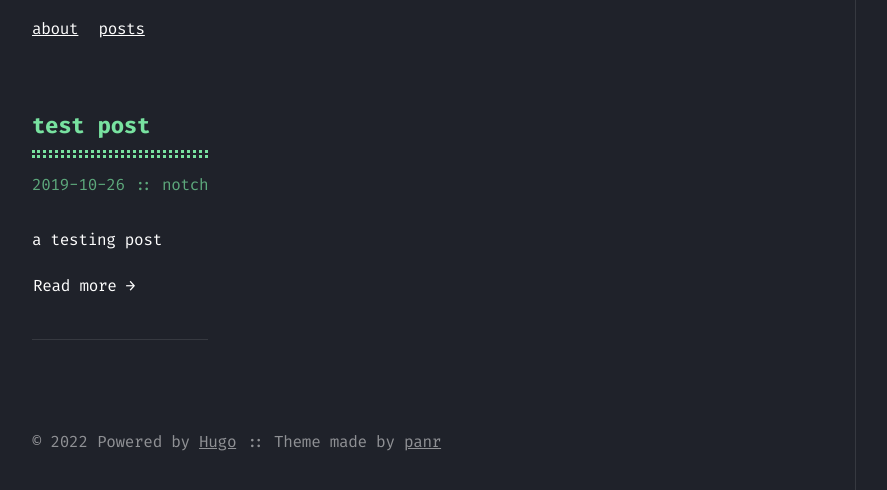
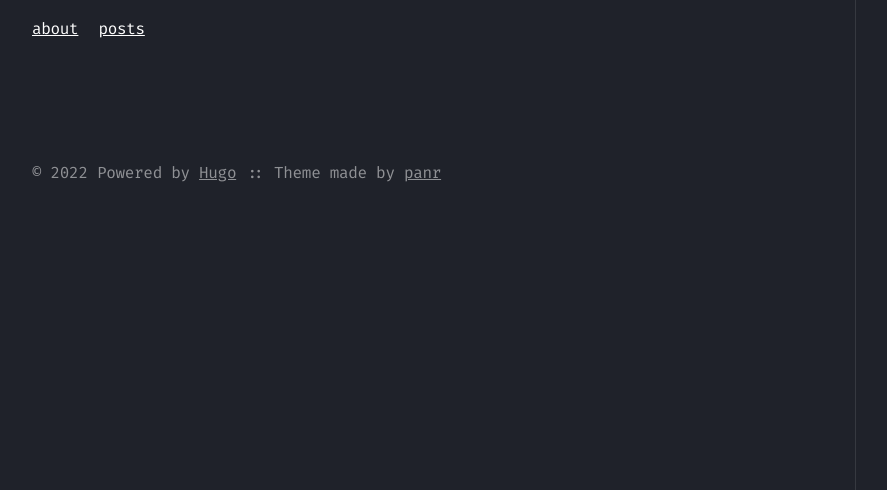
Before and after one commit to manchmod/manchmod.github.io, a plain HTML site: page index.html in a window 1280 px wide. Shown: the part 78-568 px from the top of the page, without its empty margins (8-895 px from the left). Drawn offline with Linux system fonts and the light colour scheme.

Commit message:
rebuilding site Mon Jan 31 08:26:44 EST 2022

```diff
--- a/index.html
+++ b/index.html
@@ -128,35 +128,6 @@
 
 
 
-  <div class="post on-list">
-    <h1 class="post-title">
-      <a href="/posts/test/">test post</a></h1>
-    <div class="post-meta">
-      <span class="post-date">
-        2019-10-26
-      </span>
-      <span class="post-author">::
-        notch</span>
-    </div>
-
-
-
-
-
-    <div class="post-content">
-
-      a testing post
-
-    </div>
-
-
-    <div>
-      <a class="read-more button"
-        href="/posts/test/">Read more →</a>
-    </div>
-
-  </div>
-
   <div class="pagination">
   <div class="pagination__buttons">
 
```
Also changed, not shown: index.xml (+1 -11 lines), sitemap.xml (+2 -9 lines).
